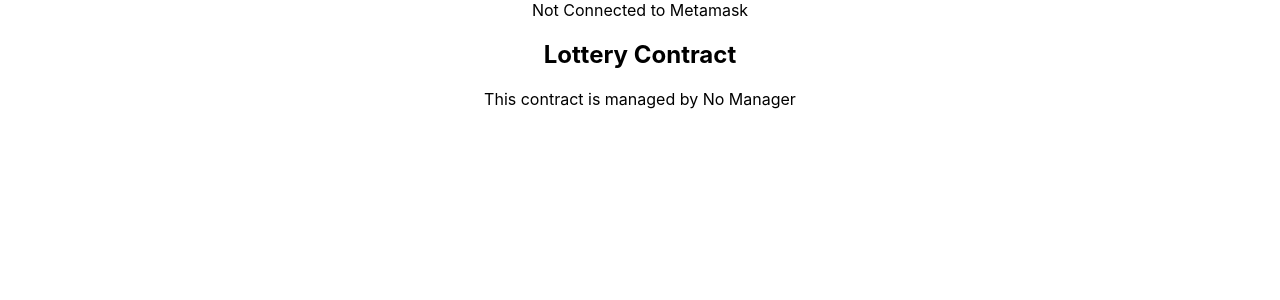
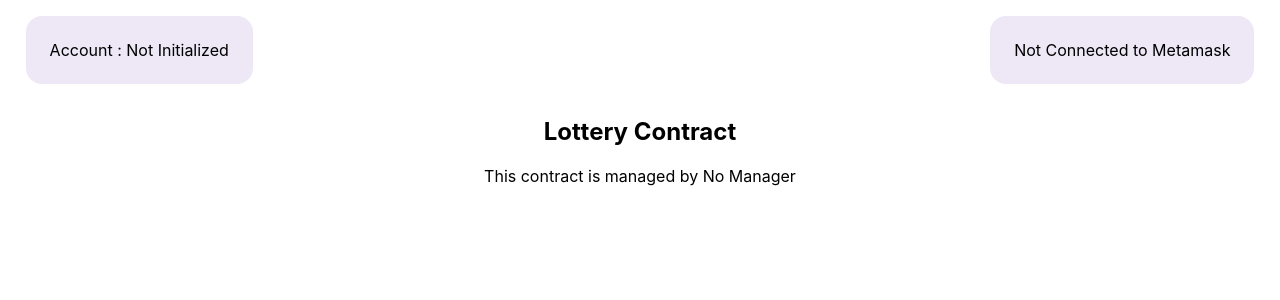
Before and after one commit to shambu09/lottery-on-eth-react, a React (Create React App) app: page / in a window 1280 px wide. Shown: the top 300 px of the page. Built offline with nearby package versions, Linux system fonts and the light colour scheme.

Commit message:
Update 1.1

```diff
--- a/src/App.css
+++ b/src/App.css
@@ -1,38 +1,65 @@
+* {
+	box-sizing: border-box;
+}
+
 .App {
 	text-align: center;
 }
 
-.App-logo {
-  height: 40vmin;
-  pointer-events: none;
+@media (max-width: 599px) {
+	.Account-info {
+		display: grid;
+		padding: 1rem 2% 1% 2%;
+		grid-template-columns: 1fr;
+		justify-content: space-around;
+		grid-gap: 1rem;
+		align-items: center;
 	}
 
-@media (prefers-reduced-motion: no-preference) {
-  .App-logo {
-    animation: App-logo-spin infinite 20s linear;
+	.Account-info :nth-child(1) {
+		background: #ede7f6;
+		padding: 1.5rem;
+		height: 100%;
+		width: 100%;
+		border-radius: 1rem;
+	}
+
+	.Account-info :nth-child(2) {
+		background: #ede7f6;
+		padding: 1.5rem;
+		width: 100%;
+		height: 100%;
+		border-radius: 1rem;
 	}
 }
 
-.App-header {
-  background-color: #282c34;
-  min-height: 100vh;
-  display: flex;
-  flex-direction: column;
+@media (min-width: 600px) {
+	.Account-info {
+		display: grid;
+		padding: 1rem 2% 1% 2%;
+		grid-template-columns: 1fr 1fr;
+		grid-gap: 1rem;
 		align-items: center;
-  justify-content: center;
-  font-size: calc(10px + 2vmin);
-  color: white;
 	}
 
-.App-link {
-  color: #61dafb;
+	.Account-info :nth-child(1) {
+		background: #ede7f6;
+		text-align: left;
+		height: 100%;
+		padding: 1.5rem;
+		border-radius: 1rem;
+		width: fit-content;
 	}
+	.Account-info :nth-child(2) {
+		place-self: end;
+		justify-content: center;
+		align-self: start;
 
-@keyframes App-logo-spin {
-  from {
-    transform: rotate(0deg);
-  }
-  to {
-    transform: rotate(360deg);
+		background: #ede7f6;
+		height: fit-content;
+		padding: 1.5rem;
+		width: fit-content;
+
+		border-radius: 1rem;
 	}
 }
--- a/src/App.js
+++ b/src/App.js
@@ -1,4 +1,3 @@
-import logo from "./logo.svg";
 import "./App.css";
 
 import React from "react";
@@ -8,10 +7,13 @@ import { connect, setListeners, removeListeners } from "./web3";
 import getContract from "./lottery";
 
 function App() {
-	const [isEnabled, setEnable] = useState(false);
-	const [web3Con, setweb3Con] = useState(null);
-	const [lottery, setlottery] = useState(null);
-	const [manager, setManager] = useState(null);
+	const [state, setState] = useState({
+		isEnabled: false,
+		web3Con: null,
+		lottery: null,
+		manager: null,
+		account: null,
+	});
 
 	useEffect(() => {
 		const handleAccountsChange = (accounts) => {
@@ -26,26 +28,26 @@ function App() {
 
 		const _setManager = async (lottery) => {
 			const manager = await lottery.methods.manager().call();
-			setManager(manager);
+			setState((prevState) => {
+				return { ...prevState, manager };
+			});
 		};
 
-		connect().then(({ web3, enabled, error }) => {
+		connect().then(({ accounts, web3, enabled, error }) => {
 			if (enabled) {
 				console.log("Connected to Metamask");
 				setListeners(handleAccountsChange, handleChainChange);
 
-				setweb3Con((old_web3) => {
-					return web3;
-				});
-
-				setlottery((old_lottery) => {
+				setState((prevState) => {
 					const lottery = getContract(web3);
 					_setManager(lottery);
-					return lottery;
-				});
-
-				setEnable((isEnabled) => {
-					return enabled;
+					return {
+						...prevState,
+						isEnabled: enabled,
+						web3Con: web3,
+						lottery: lottery,
+						account: accounts[0],
+					};
 				});
 			} else {
 				console.log("Error connecting to Metamask, Traceback: ");
@@ -68,14 +70,21 @@ function App() {
 
 	return (
 		<div className="App">
-			<div>
-				{isEnabled
-					? "Connected to Metamask"
-					: "Not Connected to Metamask"}
+			<div className="Account-info">
+				<div>
+					Account :{" "}
+					{state.account ? state.account : "Not Initialized"}
+				</div>
+				<div>
+					{state.isEnabled
+						? "Connected to Metamask"
+						: "Not Connected to Metamask"}
+				</div>
 			</div>
 			<h2>Lottery Contract</h2>
 			<p>
-				This contract is managed by {manager ? manager : "No Manager"}
+				This contract is managed by{" "}
+				{state.manager ? state.manager : "No Manager"}
 			</p>
 		</div>
 	);
--- a/src/web3.js
+++ b/src/web3.js
@@ -4,14 +4,18 @@ const connect = async () => {
 	let enabled = false;
 	let error = null;
 	let web3 = null;
+	let accounts = null;
+
 	try {
-		await window.ethereum.request({ method: "eth_requestAccounts" });
+		accounts = await window.ethereum.request({
+			method: "eth_requestAccounts",
+		});
 		web3 = new Web3(window.ethereum);
 		enabled = true;
 	} catch (e) {
 		error = e;
 	}
-	return { web3, enabled, error };
+	return { accounts, web3, enabled, error };
 };
 
 const getWeb3 = () => {
```
Lines whose indentation alone changed are shown as unchanged.
